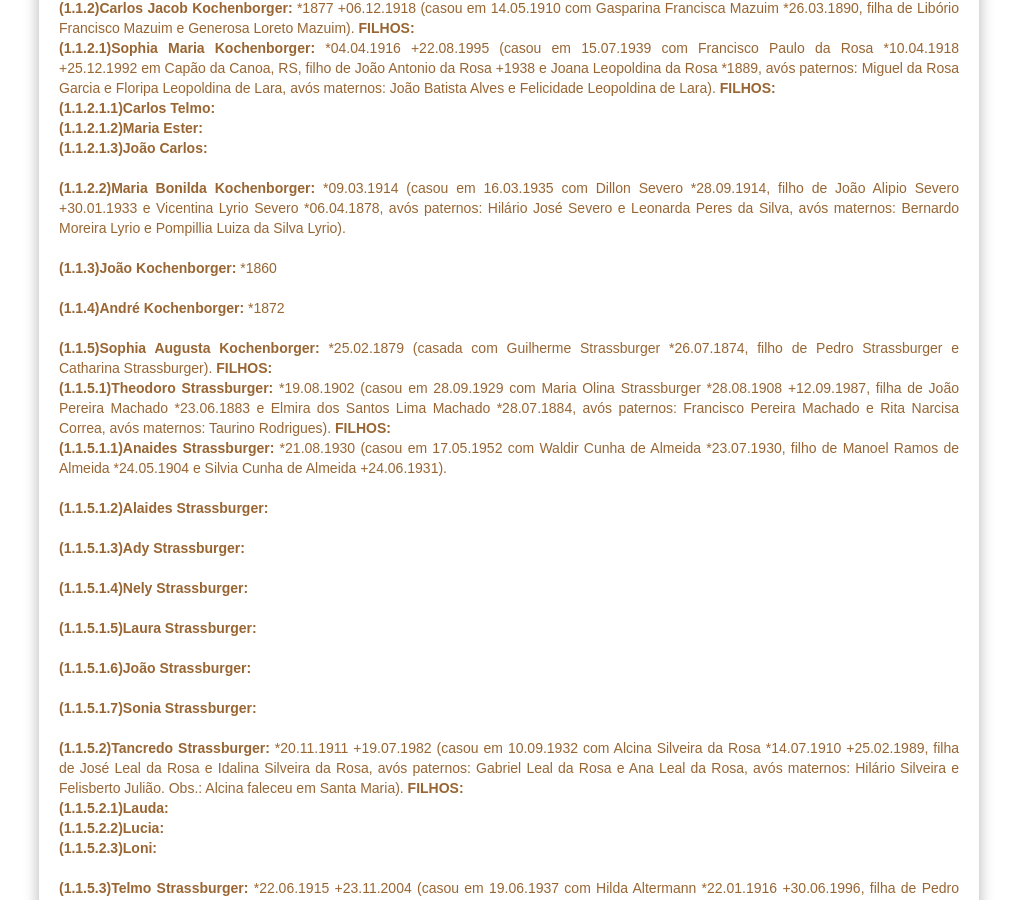
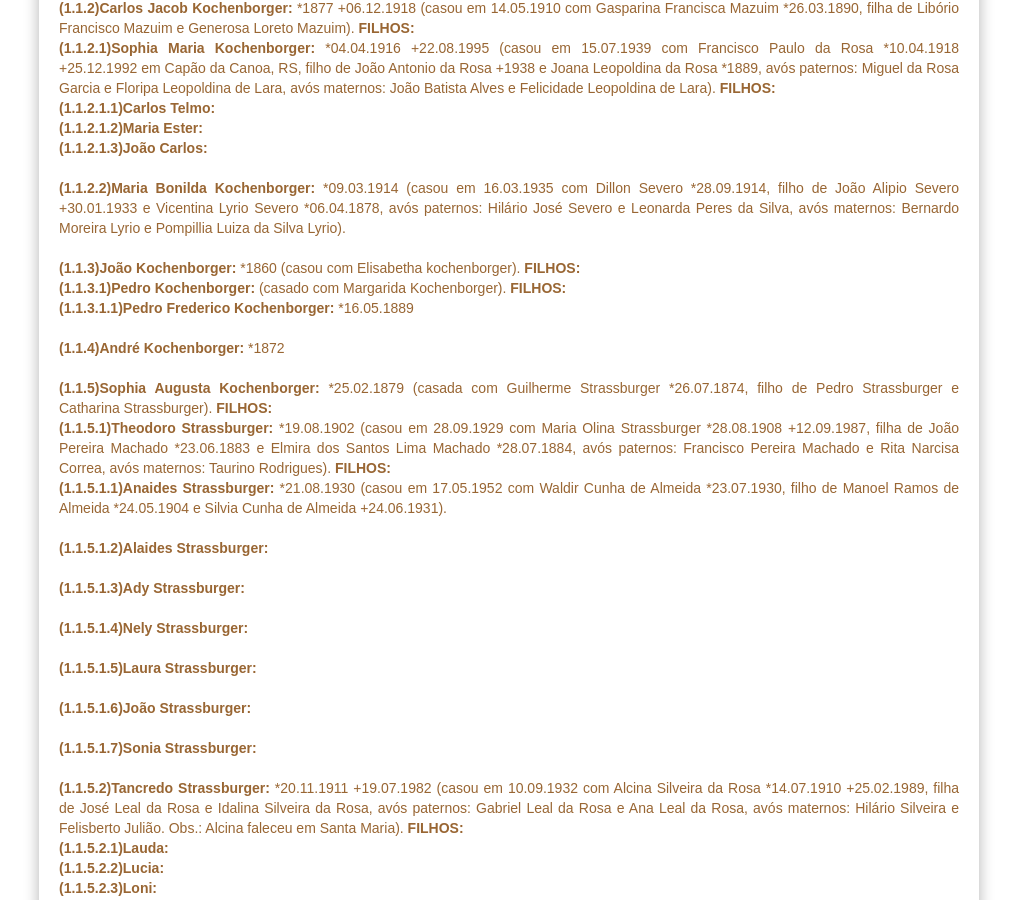
Before and after one commit to claudiovargas1955/claudiovargas1955.github.io, a Jekyll site: the page built from _pages/familia-kochenborger.html, in a window 1280 px wide and 900 px high, scrolled down 2195 px. Shown: the whole window, without its empty margins (131-1148 px from the left). Built offline with Jekyll 4.4.1, drawn with Linux system fonts in a browser that asks for light colours; some web fonts are replaced.

Commit message:
Update familia-kochenborger.html

```diff
--- a/_pages/familia-kochenborger.html
+++ b/_pages/familia-kochenborger.html
@@ -201,7 +201,9 @@ Oliveira e Idalina Soares Leal *1850 +03.09.1934). <b>FILHOS: </b><br>
     Severo +30.01.1933 e Vicentina Lyrio Severo *06.04.1878, avós paternos: Hilário José Severo e Leonarda Peres da Silva, avós maternos:
     Bernardo Moreira Lyrio e Pompillia Luiza da Silva Lyrio). <br><br>
 
-    <b>(1.1.3)João Kochenborger: </b>*1860<br><br>
+    <b>(1.1.3)João Kochenborger: </b>*1860 (casou com Elisabetha kochenborger). <b>FILHOS: </b><br>
+        <b>(1.1.3.1)Pedro Kochenborger: </b> (casado com Margarida Kochenborger). <b>FILHOS: </b><br>
+            <b>(1.1.3.1.1)Pedro Frederico Kochenborger: </b>*16.05.1889 <br><br>
 
     <b>(1.1.4)André Kochenborger: </b>*1872<br><br>
 
```
